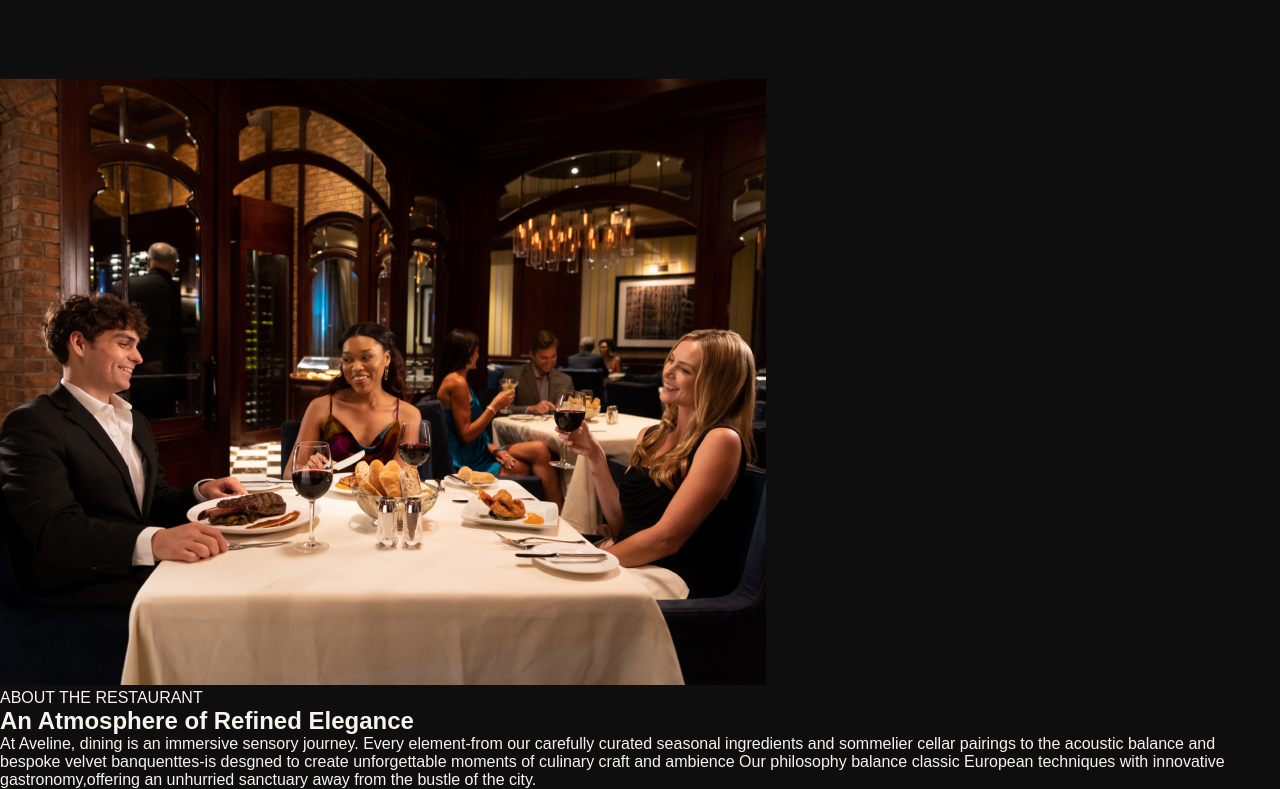
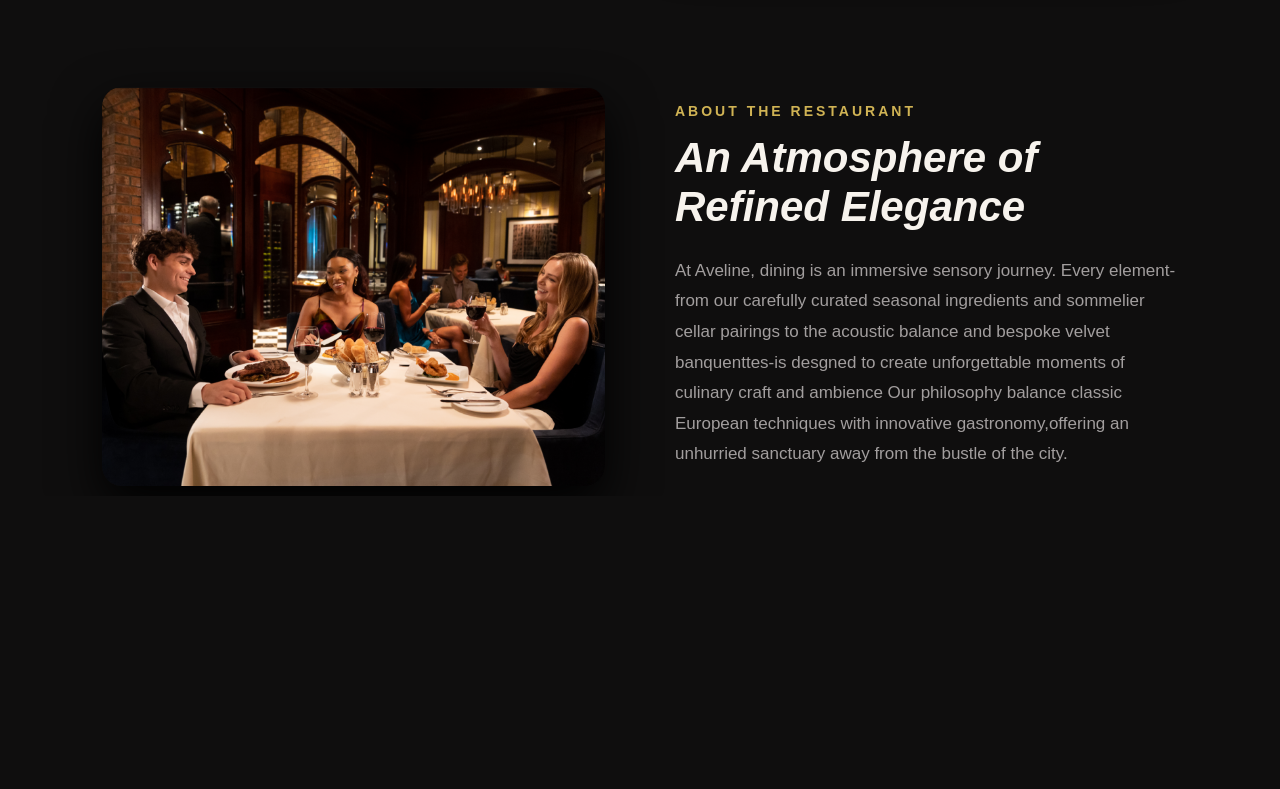
Before and after one commit to TsegawGemena/restaurant, a website built with webpack: page src/template.html in a window 1280 px wide. Shown: the part 741-1530 px from the top of the page. After the commit the page ends 1237 px from the top, so only its background shows below. Built offline with nearby package versions, Linux system fonts and the light colour scheme.

Commit message:
modified the style

```diff
--- a/src/style.css
+++ b/src/style.css
@@ -183,3 +183,65 @@ nav button:hover{
 .rating-title{
     color:#d0b354;
 }
+
+.experience-section{
+    display:flex;
+    align-items:center;
+    justify-content:space-between;
+    gap:70px;
+    padding:10px 8%;
+
+}
+
+.experience-image{
+    flex:1;
+    max-width:520px;
+
+}
+
+.experience-image img{
+
+    display:block;
+    width:100%;
+    max-width:520px;
+    height:auto;
+    object-fit:cover;
+    border-radius:20px;
+    box-shadow:0 20px 50px rgba(0, 0, 0.15);
+    transition:transform 0.4s ease, box-shadow 0.4s ease;
+
+}
+.experience-image img:hover{
+    transform:scale(1.03);
+    box-shadow:0 25px 60px rgba(0, 0, 0.2);
+}
+.experience-text{
+    flex:1;
+    max-width:550px;
+
+}
+
+.about-line{
+    display:block;
+    margin-bottom:15px;
+    color:#d0b354;
+    font-size:14px;
+    letter-spacing:3px;
+    font-weight:600;
+
+}
+
+.about-experience{
+    margin:0 0 25px;
+    font-size:42px;
+    line-height:1.15;
+    font-style:italic;
+
+}
+
+.experience-text p{
+    margin:0;
+    color:#a29e9e;
+    font-size:17px;
+    line-height:1.8;
+}
```
